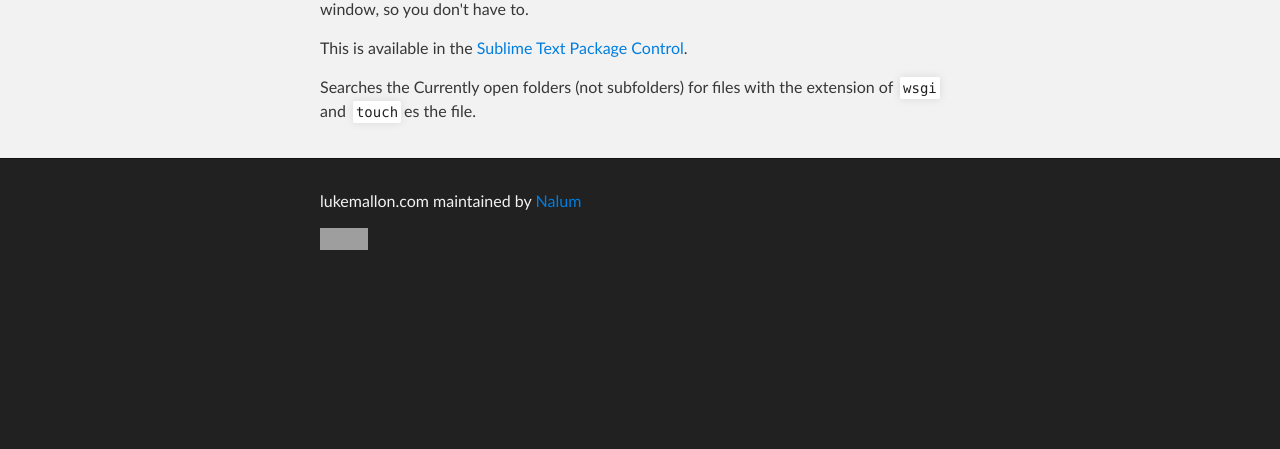
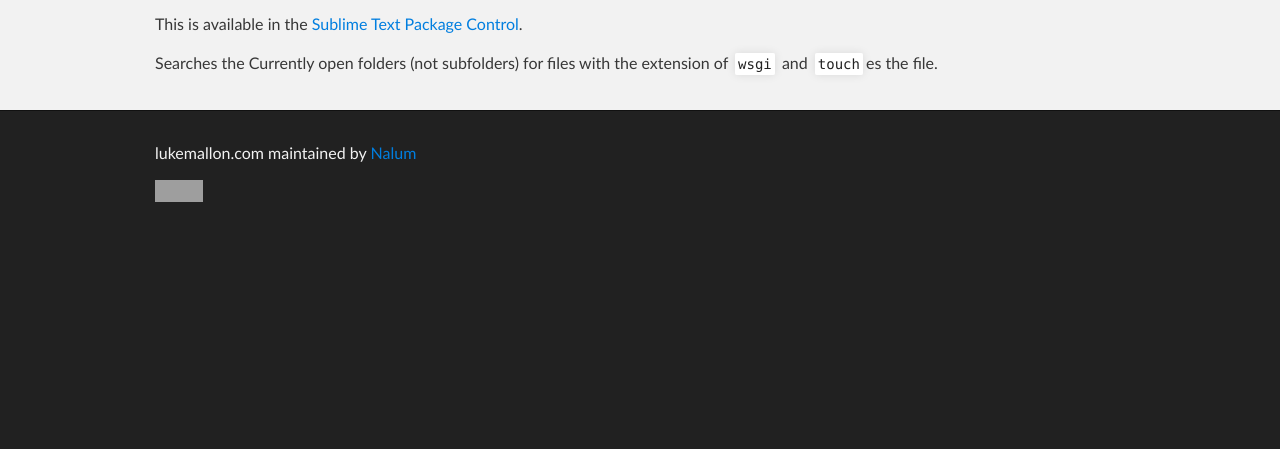
Before and after one commit to Nalum/Touch-WSGI, a plain HTML site: page index.html in a window 1280 px wide. Shown: the part 351-800 px from the top of the page. Drawn offline with Linux system fonts and the light colour scheme; grey boxes are pictures that could not be loaded.

Commit message:
Update stylesheet.css

```diff
--- a/stylesheets/stylesheet.css
+++ b/stylesheets/stylesheet.css
@@ -268,7 +268,7 @@ Full-Width Styles
 
 .inner {
   position: relative;
-  max-width: 640px;
+  max-width: 970px;
   padding: 20px 10px;
   margin: 0 auto;
 }
```
